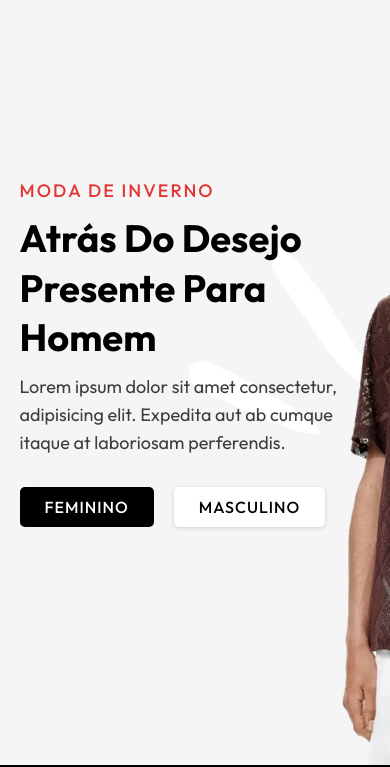
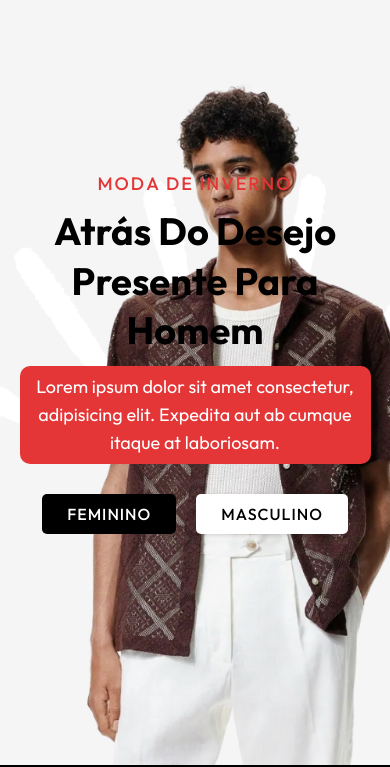
Before and after one commit to PabloG-7/ecommerce-kushi, a plain HTML site: page index.html in a window 390 px wide. Shown: the part 79-846 px from the top of the page. Drawn offline with nearby package versions, Linux system fonts and the light colour scheme.

Commit message:
update 1.7

```diff
--- a/index.html
+++ b/index.html
@@ -48,7 +48,7 @@
         <div class="home-text">
             <h4>Moda de Inverno</h4>
             <h1>Atrás do desejo <br>presente para homem</h1>
-            <p>Lorem ipsum dolor sit amet consectetur, adipisicing elit. Expedita aut ab cumque itaque at laboriosam perferendis.</p>
+            <p>Lorem ipsum dolor sit amet consectetur, adipisicing elit. Expedita aut ab cumque itaque at laboriosam.</p>
 
             <div class="home-btn">
               <a href="#" class="btn-1">Feminino</a>
--- a/mediaquey.css
+++ b/mediaquey.css
@@ -140,6 +140,15 @@
 
 
 @media(max-width: 709px) {
+    .home {
+        background-position: 62%;
+    }
+    .home-text p {
+        color: white;
+        background-color: #E53637;
+        padding: 7px;
+        border-radius: 10px;
+    }
     .dis-img img {
         width: 100%;
         height: auto;
@@ -152,6 +161,27 @@
 
 
 @media(max-width: 540px) {
+    .home {
+        background-image: url(imagens/image/banner.png);
+        background-position: 73%;
+        background-repeat: no-repeat;
+        background-size: cover;
+        text-align: center;
+        justify-content: center;
+     }
+     .home-text p {
+        color: rgb(255, 255, 255);
+        background-color: #E53637;
+        padding: 7px;
+        border-radius: 10px;
+     }
+     .home-btn {
+        display: flex;
+        text-align: center;
+        align-items: center;
+        justify-content: center;
+        margin-left: 20px
+     }
     .new-top h2 {
         font-size: 33px;
         transition: 0.3s;
```
